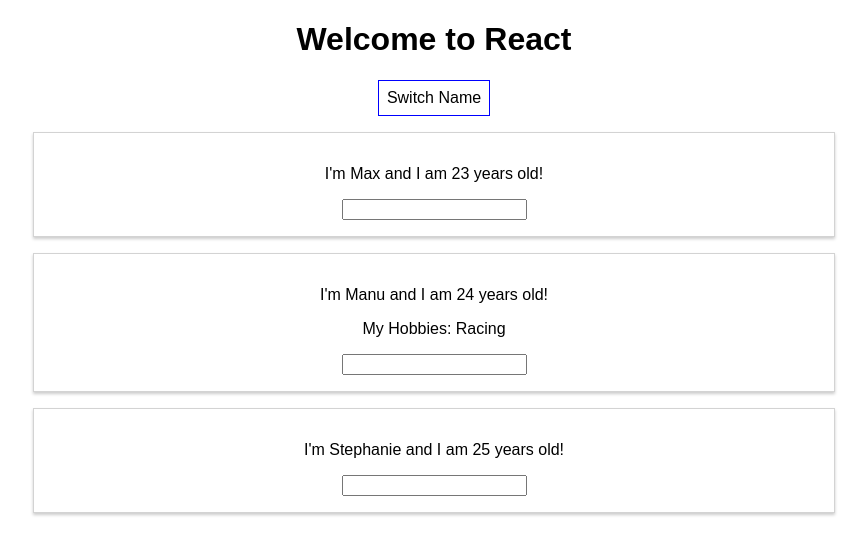
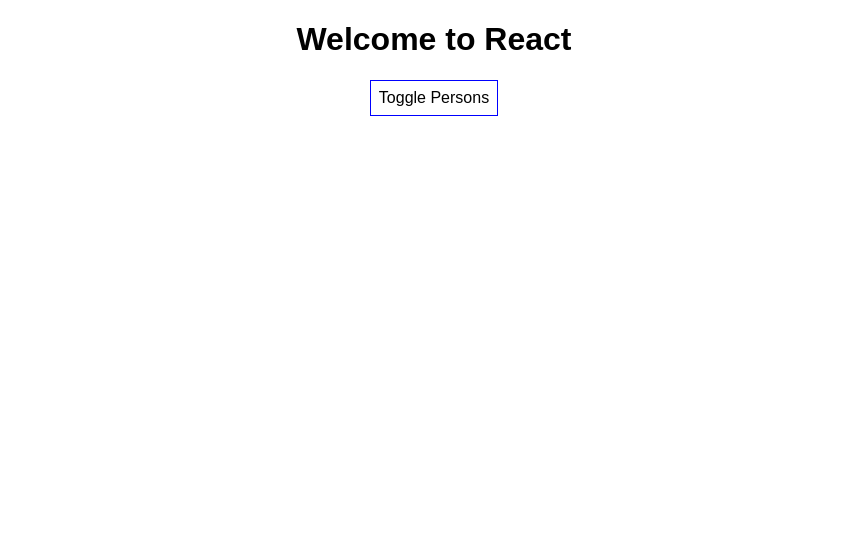
Before and after one commit to PraveenRL/React-First-App, a React (Create React App) app: page / in a window 1280 px wide. Shown: the top 554 px of the page, without its empty margins (206-1073 px from the left). Built offline with nearby package versions, Linux system fonts and the light colour scheme.

Commit message:
Rendering Content Conditionally

```diff
--- a/src/App.js
+++ b/src/App.js
@@ -1,22 +1,20 @@
-import React, { useState } from 'react';
+import React, { Component } from 'react';
 import './App.css';
 import Person from './Person/Person';
 
-const app = props => {
-  const [personsState, setPersonsState] = useState({
+class App extends Component {
+  state = {
     persons: [
       { name: 'Max', age: 23 },
       { name: 'Manu', age: 24 },
       { name: 'Stephanie', age: 25 },
-    ]
-  });
+    ],
+    otherState: 'Some other state',
+    showPersons: false
+  }
 
-  const [otherState] = useState('Some other state');
-
-  console.log(personsState, otherState)
-
-  const onClickSwitchName = (newName) => {
-    setPersonsState({
+  onClickSwitchName = (newName) => {
+    this.setState({
       persons: [
         { name: newName, age: 23 },
         { name: 'Manu', age: 24 },
@@ -25,8 +23,8 @@
     })
   };
 
-  const onChangeName = (event) => {
-    setPersonsState({
+  onChangeName = (event) => {
+    this.setState({
       persons: [
         { name: 'Max', age: 23 },
         { name: event.target.value, age: 24 },
@@ -35,6 +33,13 @@
     })
   }
 
+  onClickTogglePerson = () => {
+    console.log(this.state.showPersons)
+    const doesShow = this.state.showPersons;
+    this.setState({ showPersons: !doesShow });
+  }
+
+  render() {
     const style = {
       backgroundColor: 'white',
       font: 'inherit',
@@ -44,28 +49,35 @@
     }
 
     return (
-    <div className="App">
+      <div className="App" >
         <h1 className="App-title">Welcome to React</h1>
         <button
           style={style}
-        onClick={onClickSwitchName.bind(this, 'New Name 1')}>
-        Switch Name
+          onClick={this.onClickTogglePerson}>
+          Toggle Persons
         </button>
+
+        {
+          (this.state.showPersons) ?
+            <div>
               <Person
-        name={personsState.persons[0].name}
-        age={personsState.persons[0].age} />
+                name={this.state.persons[0].name}
+                age={this.state.persons[0].age} />
               <Person
-        name={personsState.persons[1].name}
-        age={personsState.persons[1].age}
-        click={() => onClickSwitchName('New Name 2')}  /* Inefficient */
-        changed={onChangeName}>
+                name={this.state.persons[1].name}
+                age={this.state.persons[1].age}
+                click={this.onClickSwitchName.bind(this, 'New Name 1')}
+                changed={this.onChangeName}>
                 My Hobbies: Racing</Person>
               <Person
-        name={personsState.persons[2].name}
-        age={personsState.persons[2].age} />
+                name={this.state.persons[2].name}
+                age={this.state.persons[2].age} />
+            </div> : null
+        }
       </div>
     );
+  }
   // return React.createElement('div', {className: 'App' }, React.createElement('h1', null, 'React App'));
 }
 
-export default app;
+export default App;
```
Also changed, not shown: 1 other file (tests, documents, lock files or other folders). Lines whose indentation alone changed are shown as unchanged.
